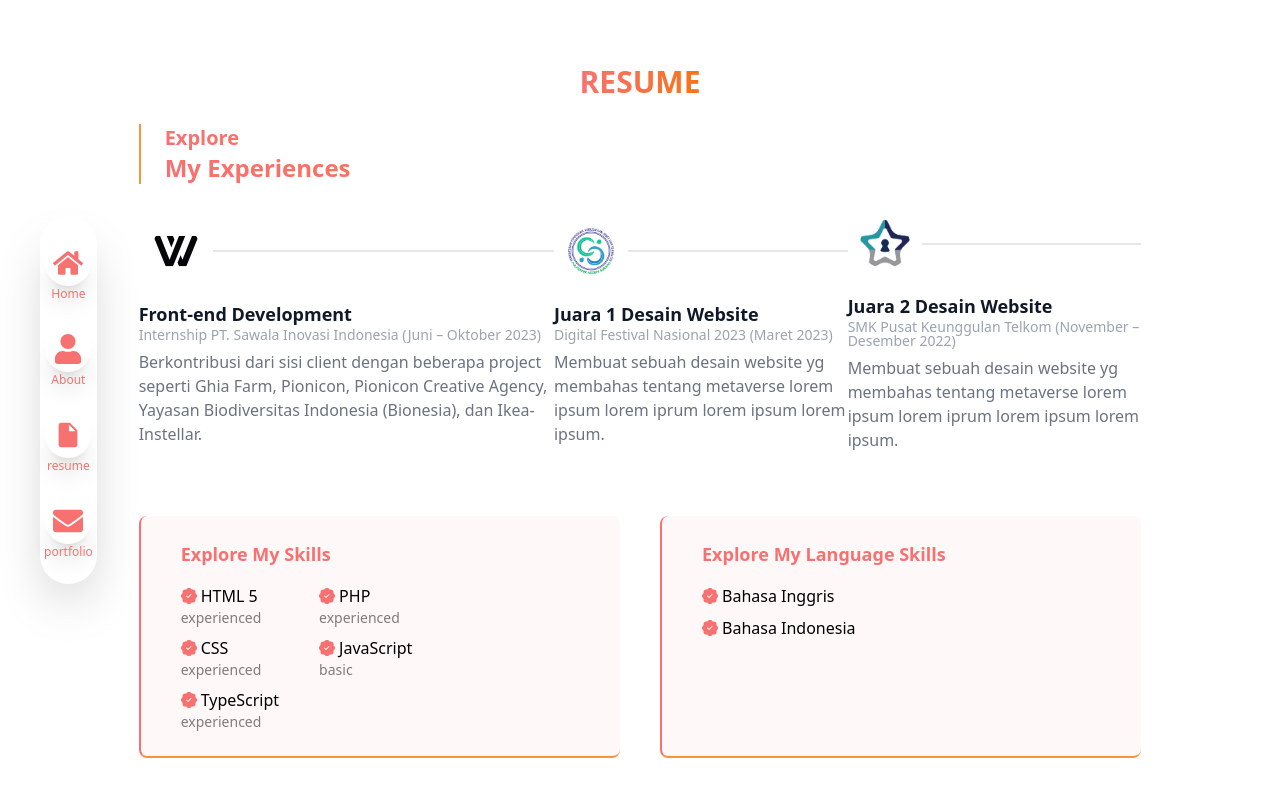
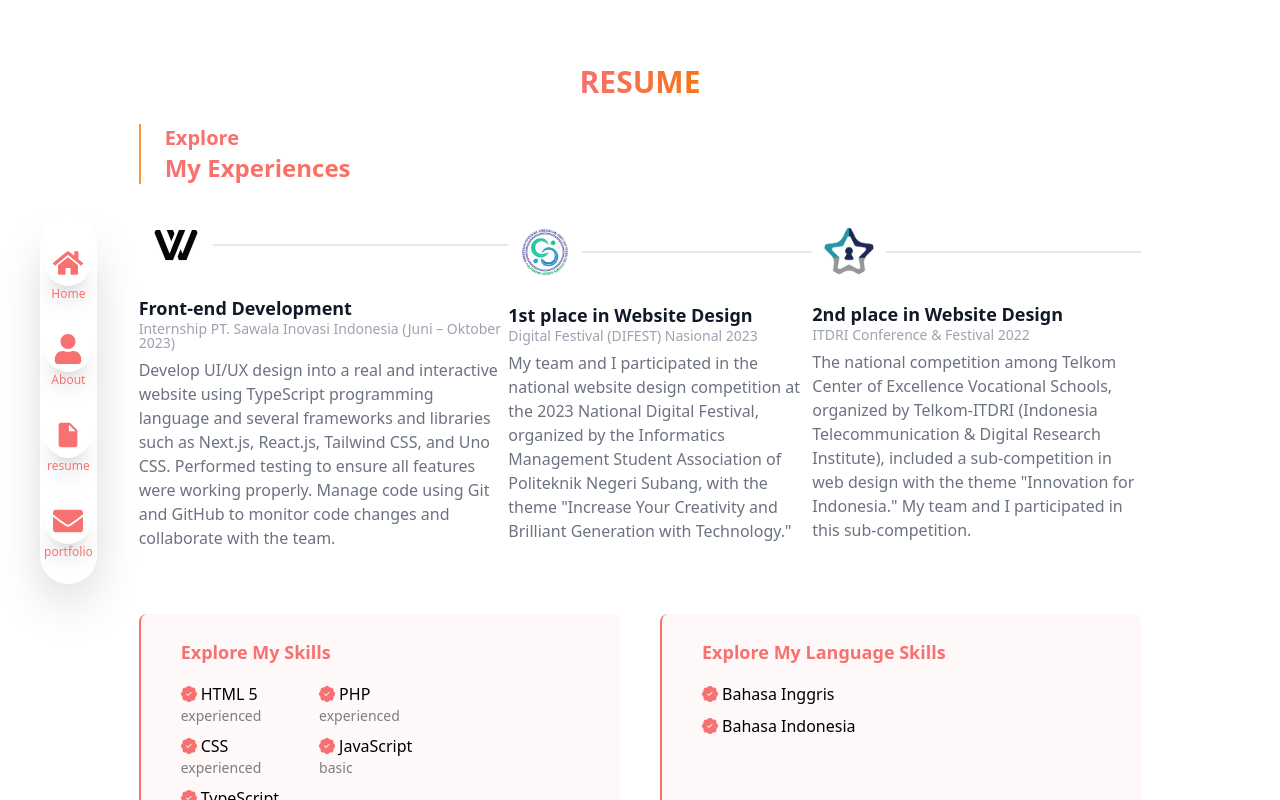
Before and after one commit to isyhfadilah/aisyahnurfadilah, a Next.js app: page /resume in a window 1280 px wide. Shown: the top 800 px of the page. Built offline with nearby package versions, Linux system fonts and the light colour scheme; a web font is replaced by a local one.

Commit message:
fix: switch data to better structure

```diff
--- a/src/components/common/timeline/index.tsx
+++ b/src/components/common/timeline/index.tsx
@@ -1,26 +1,5 @@
 import Image from 'next/image'
-
-const experiences = [
-  {
-    position: 'Front-end Development',
-    time: 'Internship PT. Sawala Inovasi Indonesia (Juni – Oktober 2023)',
-    detail:
-      'Berkontribusi dari sisi client dengan beberapa project seperti Ghia Farm, Pionicon, Pionicon Creative Agency, Yayasan Biodiversitas Indonesia (Bionesia), dan Ikea-Instellar.',
-    image: '/images/sawala.jpeg'
-  },
-  {
-    position: 'Juara 1 Desain Website',
-    time: 'Digital Festival Nasional 2023 (Maret 2023)',
-    detail: 'Membuat sebuah desain website yg membahas tentang metaverse lorem ipsum lorem iprum lorem ipsum lorem ipsum.',
-    image: '/images/polsub.png'
-  },
-  {
-    position: 'Juara 2 Desain Website',
-    time: 'SMK Pusat Keunggulan Telkom (November – Desember 2022)',
-    detail: 'Membuat sebuah desain website yg membahas tentang metaverse lorem ipsum lorem iprum lorem ipsum lorem ipsum.',
-    image: '/images/itdri.png'
-  }
-]
+import { experiences } from '@/data/experience'
 
 export const Timeline = () => {
   return (
--- /dev/null
+++ b/src/data/experience.ts
@@ -0,0 +1,23 @@
+export const experiences = [
+  {
+    position: 'Front-end Development',
+    time: 'Internship PT. Sawala Inovasi Indonesia (Juni – Oktober 2023)',
+    detail:
+      'Develop UI/UX design into a real and interactive website using TypeScript programming language and several frameworks and libraries such as Next.js, React.js, Tailwind CSS, and Uno CSS. Performed testing to ensure all features were working properly. Manage code using Git and GitHub to monitor code changes and collaborate with the team.',
+    image: '/images/sawala.jpeg'
+  },
+  {
+    position: '1st place in Website Design',
+    time: 'Digital Festival (DIFEST) Nasional 2023',
+    detail:
+      'My team and I participated in the national website design competition at the 2023 National Digital Festival, organized by the Informatics Management Student Association of Politeknik Negeri Subang, with the theme "Increase Your Creativity and Brilliant Generation with Technology."',
+    image: '/images/polsub.png'
+  },
+  {
+    position: '2nd place in Website Design',
+    time: 'ITDRI Conference & Festival 2022',
+    detail:
+      'The national competition among Telkom Center of Excellence Vocational Schools, organized by Telkom-ITDRI (Indonesia Telecommunication & Digital Research Institute), included a sub-competition in web design with the theme "Innovation for Indonesia." My team and I participated in this sub-competition.',
+    image: '/images/itdri.png'
+  }
+]
```
